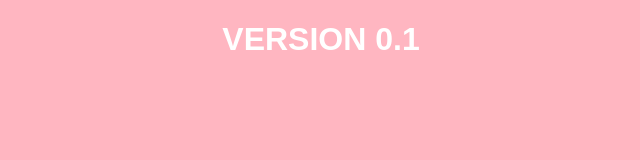
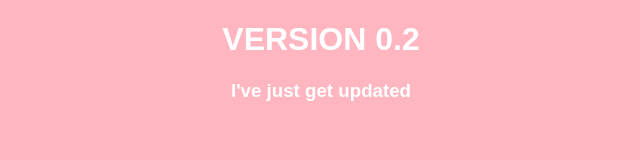
Before and after one commit to JaimeSalas/lc-sidecar, a plain HTML site: page index.html in a window 1280 px wide. Shown: the whole page, without its empty margins (319-959 px from the left). Drawn offline with Linux system fonts and the light colour scheme.

Commit message:
Update index.html

```diff
--- a/index.html
+++ b/index.html
@@ -17,6 +17,7 @@
     </style>
 </head>
 <body>
-    <h1>VERSION 0.1</h1>
+    <h1>VERSION 0.2</h1>
+    <h3>I've just get updated</h3>
 </body>
 </html>
```
